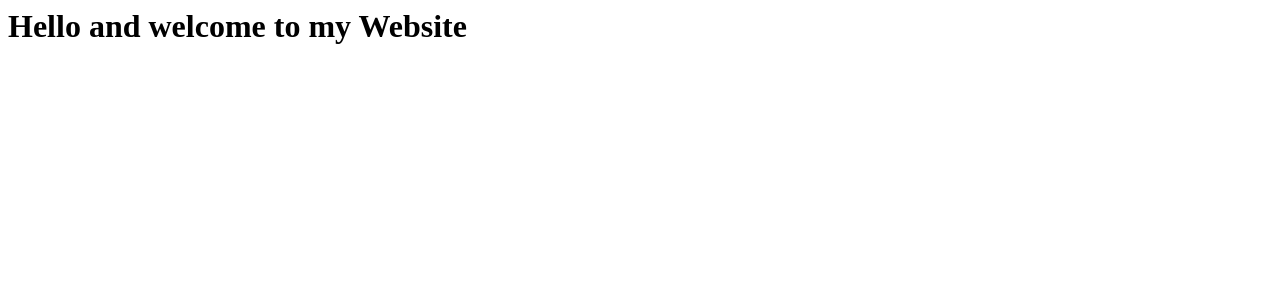
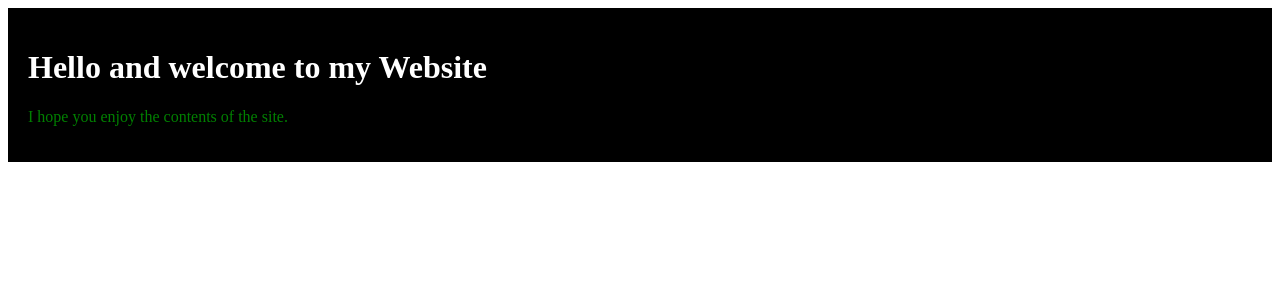
Before and after one commit to IsaMukadam/Terraform-Practice, a PHP site: page / in a window 1280 px wide. Shown: the top 300 px of the page. Run offline with PHP 8.4, Linux system fonts and the light colour scheme.

Commit message:
completed s3 static site creation with html and css files

```diff
--- a/s3-static-website/index.html
+++ b/s3-static-website/index.html
@@ -5,4 +5,4 @@
     </p>
 </div>
 
-<link rel="stylesheet" href="https://web-server-bucket-22138.s3-website-eu-west-2.amazonaws.com/style.css">
+<link rel="stylesheet" href="style.css">
--- a/web-app/index.html
+++ b/web-app/index.html
@@ -1 +1,8 @@
-<h1>Hello and welcome to my Website</h1>
+<div class="Hello">
+    <h1>Hello and welcome to my Website</h1>
+    <p>
+        I hope you enjoy the contents of the site.
+    </p>
+</div>
+
+<link rel="stylesheet" href="style.css">
--- a/web-app/style.css
+++ b/web-app/style.css
@@ -1,4 +1,12 @@
 h1 {
-    color: black;
-    background-color: aqua;
+    color: white;
 }
+
+p {
+    color: green;
+}
+
+.Hello {
+    background-color: black;
+    padding: 20px;
+}
```
Also changed, not shown: 1 other file.
